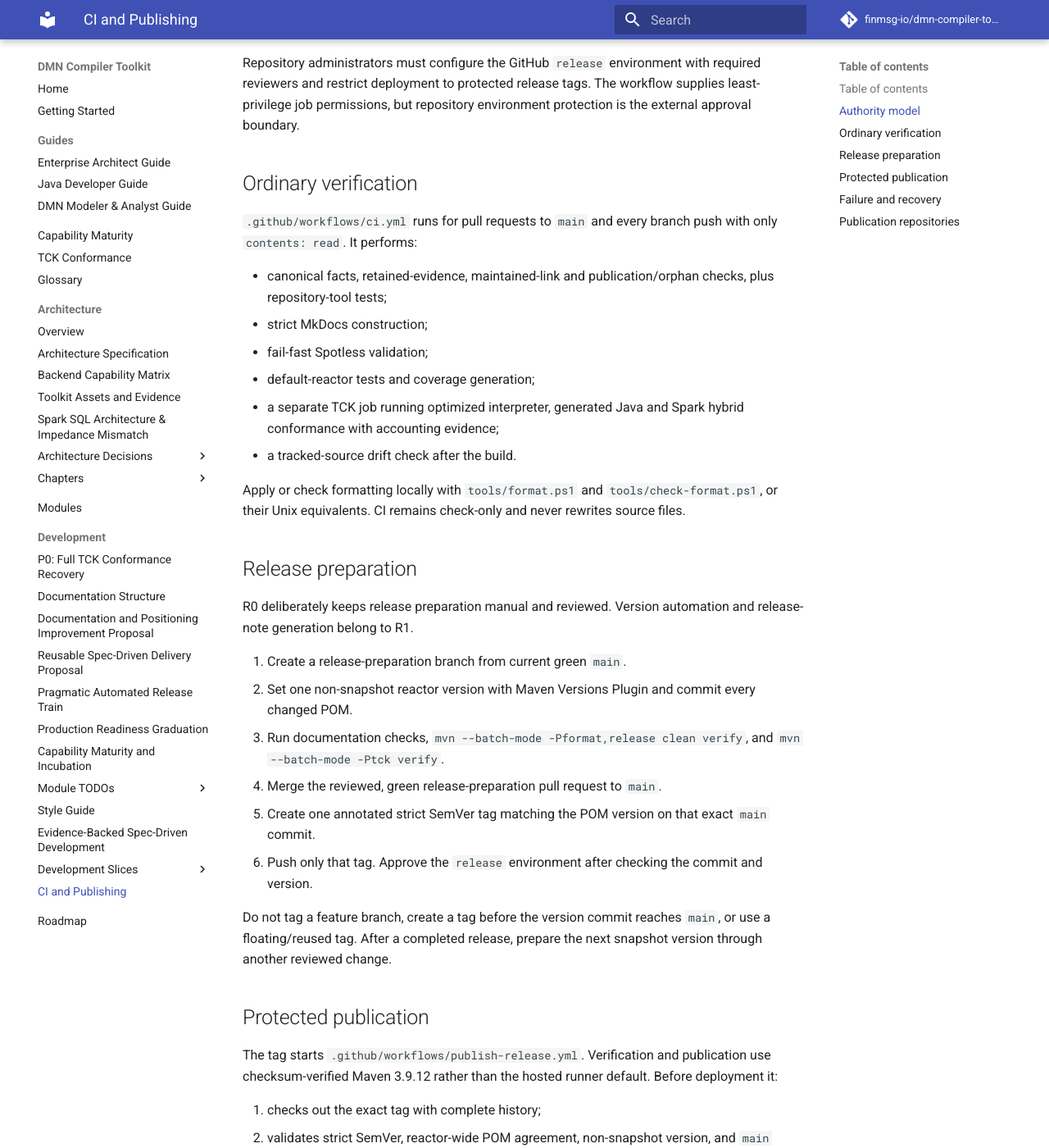
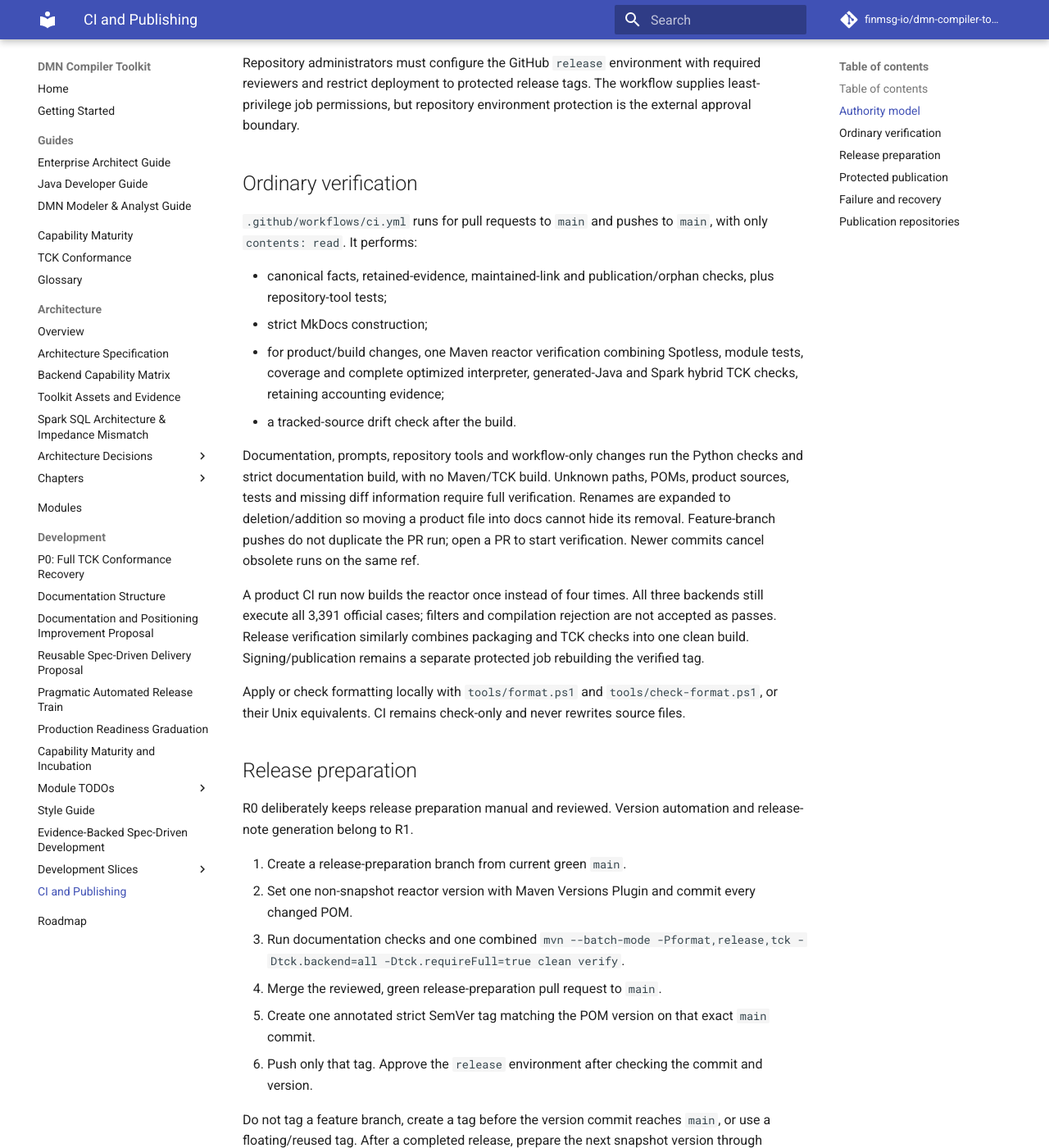
Before and after one commit to finmsg-io/dmn-compiler-toolkit, an MkDocs documentation site: the page built from docs/ci-and-publishing.md, in a window 1280 px wide and 1400 px high, scrolled down 917 px. Shown: the whole window at 82% size. Built offline with MkDocs 1.6.1 and Material for MkDocs 9.7.7, drawn with Linux system fonts in a browser that asks for light colours; comment, search, counter and statistics services are not loaded; some of the changed text lies outside the part shown.

Commit message:
Reduce duplicate CI reactor builds and record 1.1.0 publication

```diff
--- a/docs/ci-and-publishing.md
+++ b/docs/ci-and-publishing.md
@@ -36,15 +36,28 @@ permissions, but repository environment protection is the external approval boun
 <a id="contents-section-2"></a>
 ## Ordinary verification
 
-`.github/workflows/ci.yml` runs for pull requests to `main` and every branch push with only
+`.github/workflows/ci.yml` runs for pull requests to `main` and pushes to `main`, with only
 `contents: read`. It performs:
 
 - canonical facts, retained-evidence, maintained-link and publication/orphan checks, plus repository-tool tests;
 - strict MkDocs construction;
-- fail-fast Spotless validation;
-- default-reactor tests and coverage generation;
-- a separate TCK job running optimized interpreter, generated Java and Spark hybrid conformance with accounting evidence;
+- for product/build changes, one Maven reactor verification combining Spotless,
+  module tests, coverage and complete optimized interpreter, generated-Java and
+  Spark hybrid TCK checks, retaining accounting evidence;
 - a tracked-source drift check after the build.
+
+Documentation, prompts, repository tools and workflow-only changes run the Python
+checks and strict documentation build, with no Maven/TCK build. Unknown paths,
+POMs, product sources, tests and missing diff information require full verification.
+Renames are expanded to deletion/addition so moving a product file into docs cannot
+hide its removal. Feature-branch pushes do not duplicate the PR run; open a PR to
+start verification. Newer commits cancel obsolete runs on the same ref.
+
+A product CI run now builds the reactor once instead of four times. All three
+backends still execute all 3,391 official cases; filters and compilation rejection
+are not accepted as passes. Release verification similarly combines packaging and
+TCK checks into one clean build. Signing/publication remains a separate protected
+job rebuilding the verified tag.
 
 Apply or check formatting locally with `tools/format.ps1` and `tools/check-format.ps1`, or their
 Unix equivalents. CI remains check-only and never rewrites source files.
@@ -57,8 +70,8 @@ generation belong to R1.
 
 1. Create a release-preparation branch from current green `main`.
 2. Set one non-snapshot reactor version with Maven Versions Plugin and commit every changed POM.
-3. Run documentation checks, `mvn --batch-mode -Pformat,release clean verify`, and
-   `mvn --batch-mode -Ptck verify`.
+3. Run documentation checks and one combined
+   `mvn --batch-mode -Pformat,release,tck -Dtck.backend=all -Dtck.requireFull=true clean verify`.
 4. Merge the reviewed, green release-preparation pull request to `main`.
 5. Create one annotated strict SemVer tag matching the POM version on that exact `main` commit.
 6. Push only that tag. Approve the `release` environment after checking the commit and version.
@@ -76,8 +89,9 @@ use checksum-verified Maven 3.9.12 rather than the hosted runner default. Before
 1. checks out the exact tag with complete history;
 2. validates strict SemVer, reactor-wide POM agreement, non-snapshot version, and `main` ancestry;
 3. builds documentation strictly;
-4. runs a clean default-reactor Maven verification with formatting and release profiles;
-5. runs the complete strict TCK against the configured optimized interpreter, generated Java and Spark hybrid backends;
+4. runs one clean Maven verification with formatting, release and TCK profiles,
+   including all configured optimized interpreter, generated-Java and Spark hybrid cases;
+5. retains full expected-result and routing checks in that same reactor execution;
 6. verifies non-empty source and Javadoc JARs for every default-reactor JAR module;
 7. proves the tagged checkout remains clean;
 8. publishes the default-reactor artifacts to Maven Central through the Central Portal plugin.
@@ -130,3 +144,12 @@ publishers have a documented staging-metadata incompatibility with Maven 3.10.
 The compatible Maven pin is a workflow correction: retry the existing verified
 tag only after confirming that no artifacts for that version were published.
 See [Sonatype plugin release notes](https://central.sonatype.org/publish/publish-portal-maven/#0120-13-oct-2026).
+
+Version 1.1.0 was published successfully on 2026-10-30 from the unchanged tag
+`870cab78a5a7607037733290fc12f5e71cefeff8`. The compatible-Maven retry restored the
+staging-metadata cleanup seen in 1.0.0 and Central confirmed `PUBLISHED` for deployment
+`1e2e057a-e989-462b-96ee-3b57c1d1b386`. All 12 release coordinates and 90 artifact/signature
+URLs were available from Central. A standalone consumer restricted to Central,
+using a fresh dependency cache, passed 13 tests. See the
+[successful release workflow](https://github.com/finmsg-io/dmn-compiler-toolkit/actions/runs/41008446190)
+and [public release](https://github.com/finmsg-io/dmn-compiler-toolkit/releases/tag/v1.1.0).
```
Also changed, not shown: CHANGELOG.md (+12 -1 lines), README.md (+1 -1 lines), prompts/actual-task.md (+8 -9 lines), 5 other files.
